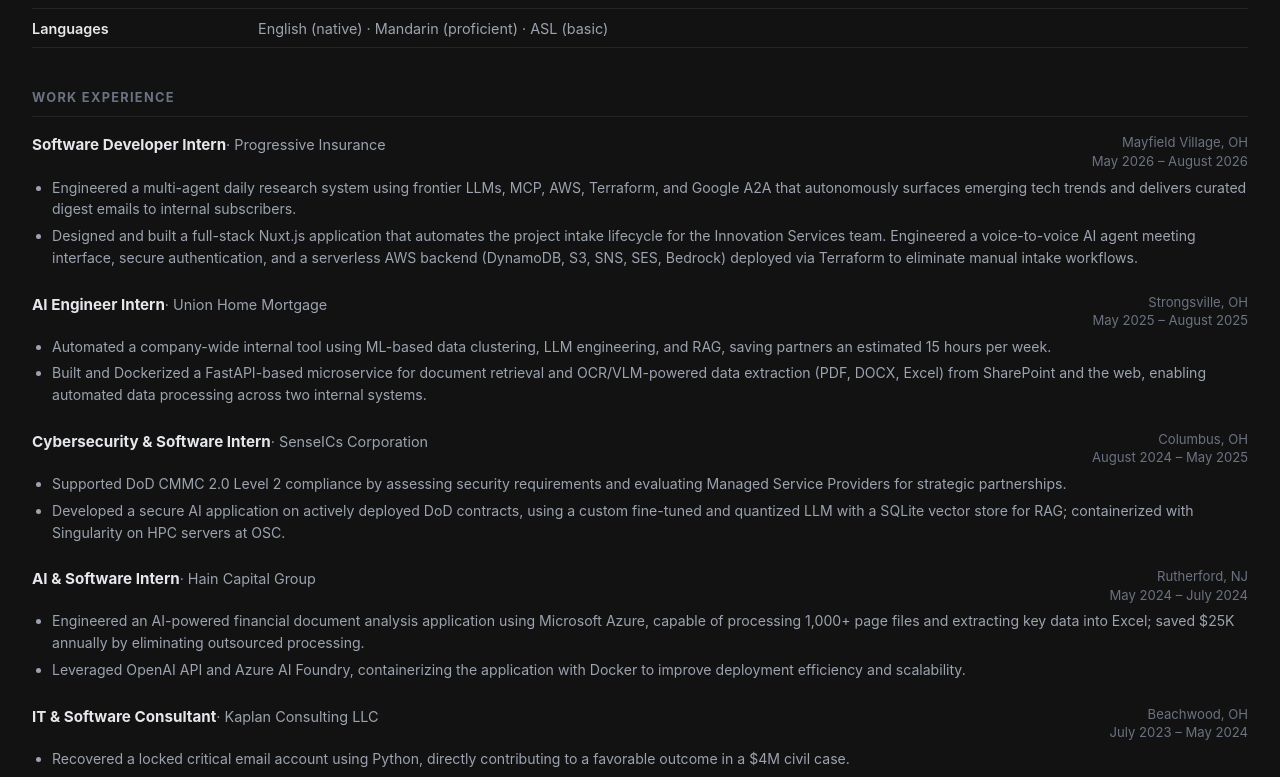
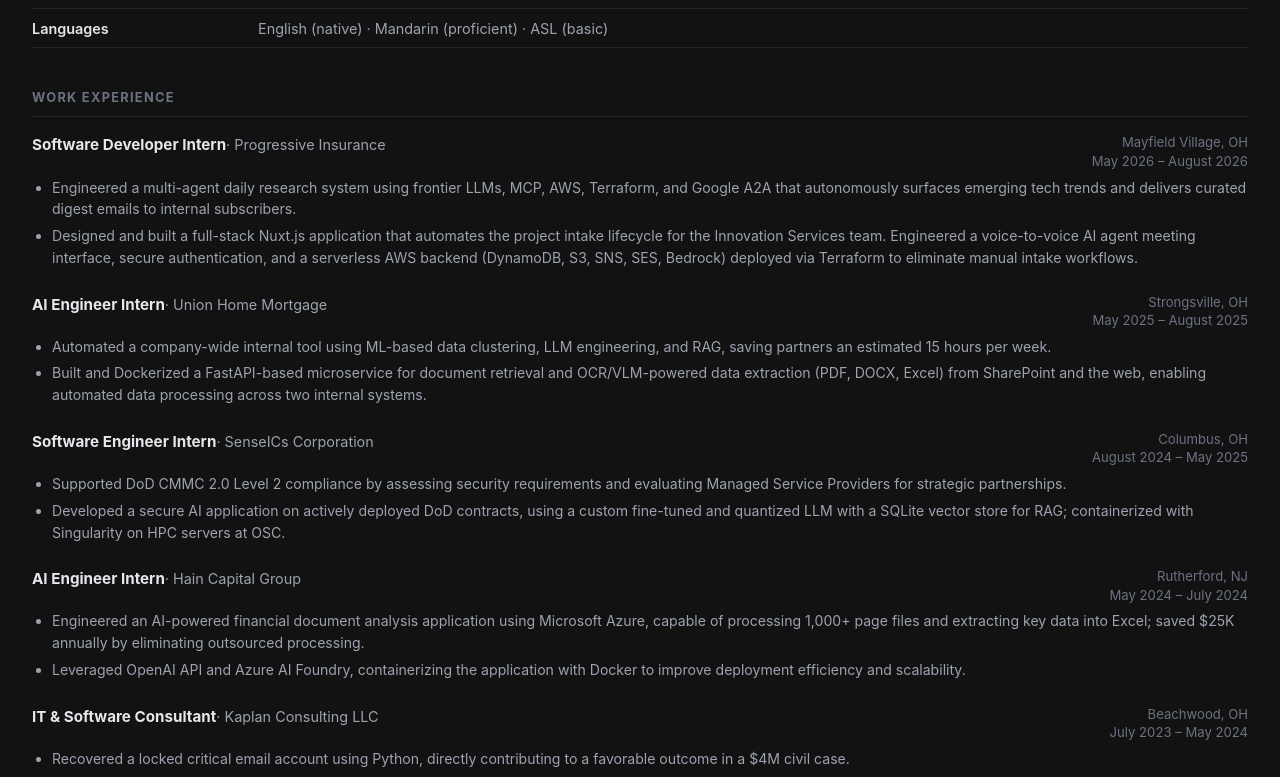
Before and after one commit to seanbrod/sb-portfolio, a Nuxt app in the folder src/: page /resume in a window 1280 px wide. Shown: the part 415-1192 px from the top of the page. Built offline with nearby package versions, Linux system fonts and the light colour scheme.

Commit message:
updated work titles

```diff
--- a/src/data/resume.ts
+++ b/src/data/resume.ts
@@ -47,7 +47,7 @@
     ],
   },
   {
-    title: 'Cybersecurity & Software Intern',
+    title: 'Software Engineer Intern',
     company: 'SenseICs Corporation',
     location: 'Columbus, OH',
     period: 'August 2024 – May 2025',
@@ -57,7 +57,7 @@
     ],
   },
   {
-    title: 'AI & Software Intern',
+    title: 'AI Engineer Intern',
     company: 'Hain Capital Group',
     location: 'Rutherford, NJ',
     period: 'May 2024 – July 2024',
```
